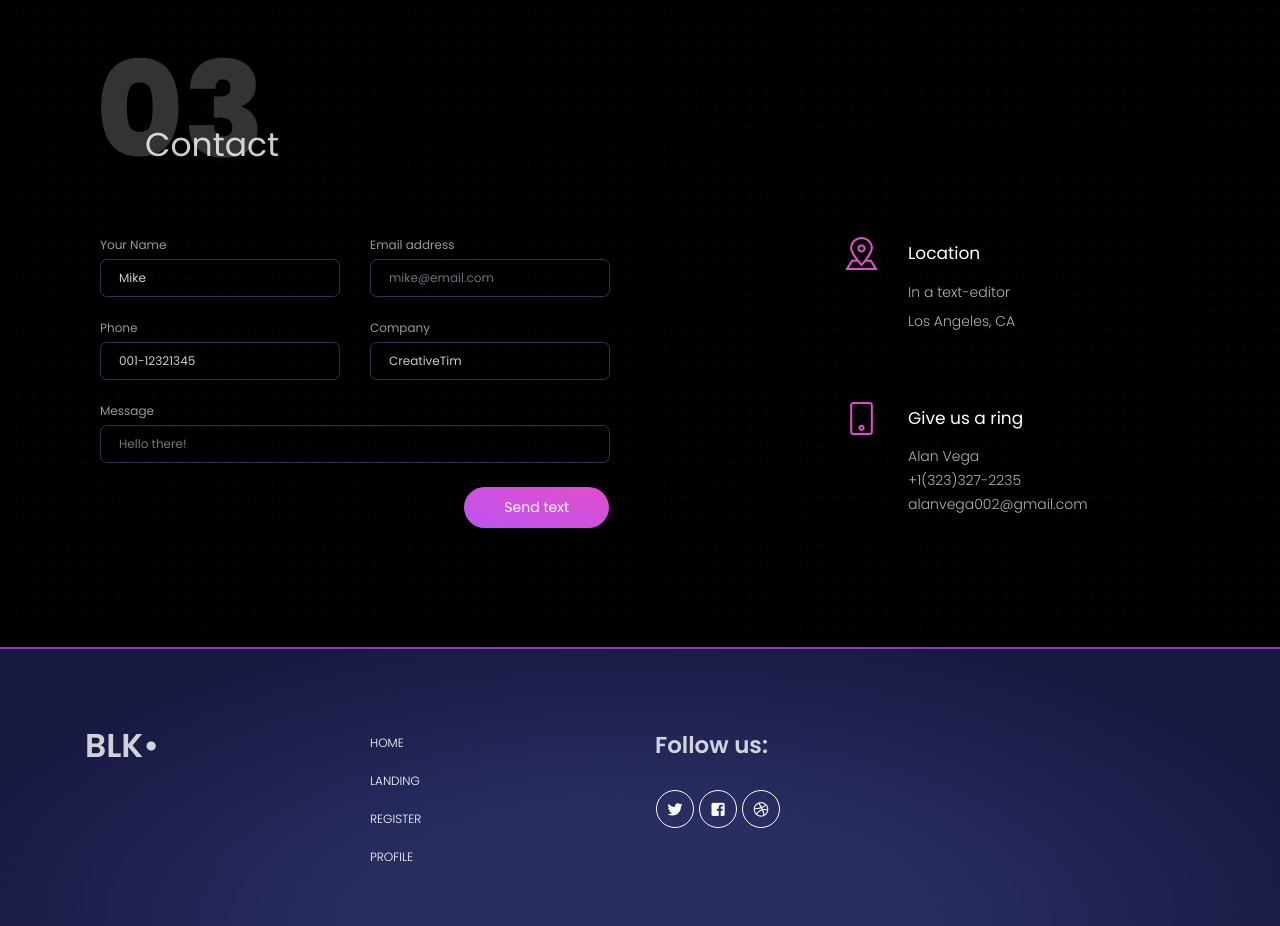
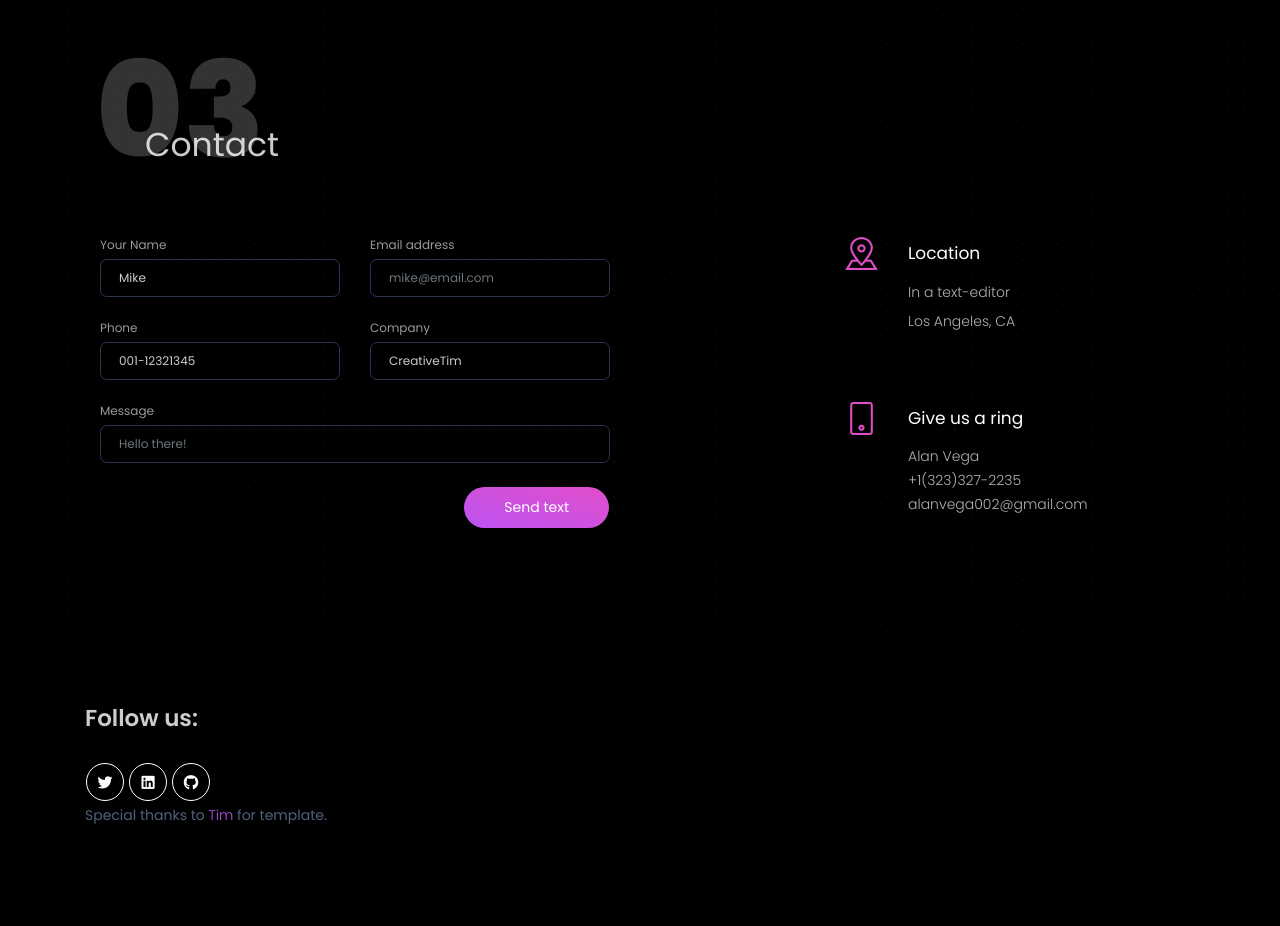
Before and after one commit to AlanVegaDecentralize/portfolio, a React app: page /AlanVega in a window 1280 px wide. Shown: the part 1434-2360 px from the top of the page. After the commit the page ends 2285 px from the top, so only its background shows below. Built offline with nearby package versions, Linux system fonts and the light colour scheme.

Commit message:
Footer styled to page

```diff
--- a/src/assets/scss/blk-design-system-react/custom/_card.scss
+++ b/src/assets/scss/blk-design-system-react/custom/_card.scss
@@ -158,5 +158,4 @@
   margin-left: -4px;
   font-weight: 900;
   color: rgba(255, 255, 255, 0.2) !important;
-  // opacity: 0.8;
 }
--- a/src/assets/scss/blk-design-system-react/custom/_footer.scss
+++ b/src/assets/scss/blk-design-system-react/custom/_footer.scss
@@ -1,13 +1,17 @@
-.footer{
-    padding: 50px 0;
-    border-top: 2px solid #435DB5;
-    background: radial-gradient(ellipse at bottom, #292D61 30%, $background-black 80%);
-
+.footer {
+  padding: 25px 0;
+  // border-top: 2px solid #435DB5;
+  background: radial-gradient(
+    ellipse at center,
+    rgba(0, 0, 0, 1) 0%,
+    rgba(0, 0, 0, 0) 100%
+  );
+  // background: radial-gradient(ellipse at bottom, #292D61 30%, $background-black 80%);
   [class*="container-"] {
     padding: 0;
   }
 
-    .nav{
+  .nav {
     display: block;
     float: left;
     margin-bottom: 0;
@@ -26,7 +30,7 @@
     text-transform: uppercase;
     text-decoration: none;
 
-      &:hover{
+    &:hover {
       text-decoration: none;
     }
   }
@@ -35,21 +39,20 @@
     text-align: left !important;
   }
 
-    .copyright{
+  .copyright {
     font-size: $font-size-sm;
     line-height: 1.8;
     color: $white;
   }
 
-    &:after{
+  &:after {
     display: table;
     clear: both;
     content: " ";
   }
 }
 
-
-@media screen and (max-width: 991px){
+@media screen and (max-width: 991px) {
   .footer {
     padding-left: 0px;
 
@@ -60,7 +63,7 @@
   }
 }
 
-@media screen and (min-width: 992px){
+@media screen and (min-width: 992px) {
   .footer {
     .copyright {
       float: right;
@@ -69,7 +72,7 @@
   }
 }
 
-@media screen and (max-width: 768px){
+@media screen and (max-width: 768px) {
   .footer {
     nav {
       display: block;
@@ -79,14 +82,14 @@
   }
 }
 
-@media screen and (max-width: 576px){
+@media screen and (max-width: 576px) {
   .footer {
     text-align: center;
     .copyright {
       text-align: center;
     }
 
-    .nav{
+    .nav {
       float: none;
       padding-left: 0;
     }
--- a/src/components/Footer/Footer.js
+++ b/src/components/Footer/Footer.js
@@ -1,20 +1,3 @@
-/*!
-
-=========================================================
-* BLK Design System React - v1.1.0
-=========================================================
-
-* Product Page: https://www.creative-tim.com/product/blk-design-system-react
-* Copyright 2020 Creative Tim (https://www.creative-tim.com)
-* Licensed under MIT (https://github.com/creativetimofficial/blk-design-system-react/blob/master/LICENSE.md)
-
-* Coded by Creative Tim
-
-=========================================================
-
-* The above copyright notice and this permission notice shall be included in all copies or substantial portions of the Software.
-
-*/
 import React from "react";
 import { Link } from "react-router-dom";
 // reactstrap components
@@ -36,95 +19,51 @@ class Footer extends React.Component {
         <Container>
           <Row>
             <Col md="3">
-              <h1 className="title">BLK•</h1>
-            </Col>
-            <Col md="3">
-              <Nav>
-                <NavItem>
-                  <NavLink to="/" tag={Link}>
-                    Home
-                  </NavLink>
-                </NavItem>
-                <NavItem>
-                  <NavLink to="/landing-page" tag={Link}>
-                    Landing
-                  </NavLink>
-                </NavItem>
-                <NavItem>
-                  <NavLink to="/register-page" tag={Link}>
-                    Register
-                  </NavLink>
-                </NavItem>
-                <NavItem>
-                  <NavLink to="/profile-page" tag={Link}>
-                    Profile
-                  </NavLink>
-                </NavItem>
-              </Nav>
-            </Col>
-            {/* <Col md="3">
-              <Nav>
-                <NavItem>
-                  <NavLink href="https://creative-tim.com/contact-us?ref=blkdsr-footer">
-                    Contact Us
-                  </NavLink>
-                </NavItem>
-                <NavItem>
-                  <NavLink href="https://creative-tim.com/about-us?ref=blkdsr-footer">
-                    About Us
-                  </NavLink>
-                </NavItem>
-                <NavItem>
-                  <NavLink href="https://creative-tim.com/blog?ref=blkdsr-footer">
-                    Blog
-                  </NavLink>
-                </NavItem>
-                <NavItem>
-                  <NavLink href="https://opensource.org/licenses/MIT">
-                    License
-                  </NavLink>
-                </NavItem>
-              </Nav>
-            </Col> */}
-            <Col md="3">
               <h3 className="title">Follow us:</h3>
               <div className="btn-wrapper profile">
                 <Button
                   className="btn-icon btn-neutral btn-round btn-simple"
                   color="default"
-                  href="https://twitter.com/creativetim"
+                  href="https://twitter.com/BankzAkuma"
                   id="tooltip622135962"
                   target="_blank"
                 >
                   <i className="fab fa-twitter" />
                 </Button>
                 <UncontrolledTooltip delay={0} target="tooltip622135962">
-                  Follow us
+                  Follow
                 </UncontrolledTooltip>
                 <Button
                   className="btn-icon btn-neutral btn-round btn-simple"
                   color="default"
-                  href="https://www.facebook.com/creativetim"
+                  href="https://www.linkedin.com/in/alan-vega/"
                   id="tooltip230450801"
                   target="_blank"
                 >
-                  <i className="fab fa-facebook-square" />
+                  <i className="fab fa-linkedin" />
                 </Button>
                 <UncontrolledTooltip delay={0} target="tooltip230450801">
-                  Like us
+                  Like
                 </UncontrolledTooltip>
                 <Button
                   className="btn-icon btn-neutral btn-round btn-simple"
                   color="default"
-                  href="https://dribbble.com/creativetim"
+                  href="https://github.com/AlanVegaDecentralize"
                   id="tooltip318450378"
                   target="_blank"
                 >
-                  <i className="fab fa-dribbble" />
+                  <i className="fab fa-github" />
                 </Button>
                 <UncontrolledTooltip delay={0} target="tooltip318450378">
-                  Follow us
+                  DON'T CLICK ME
                 </UncontrolledTooltip>
+                <div>
+                  Special thanks to{" "}
+                  <a href="https://dribbble.com/creativetim" target="_blank">
+                    Tim
+                  </a>{" "}
+                  for template.
+                </div>
               </div>
             </Col>
           </Row>
--- a/src/views/examples/ProfilePage.js
+++ b/src/views/examples/ProfilePage.js
@@ -313,7 +313,8 @@ class ProfilePage extends React.Component {
                     Spearheaded product development of two projects through an
                     Agile approach in regards to handling project scope: a fully
                     functional Twitter application and a React based web
-                    application. Deployed on AWS and maintained through GitHub.
+                    application. Deployed on AWS EC2 and maintained through
+                    GitHub.
                   </p>
                   <div className="btn-wrapper pt-3">
                     <Button
```
Lines whose indentation alone changed are shown as unchanged.
